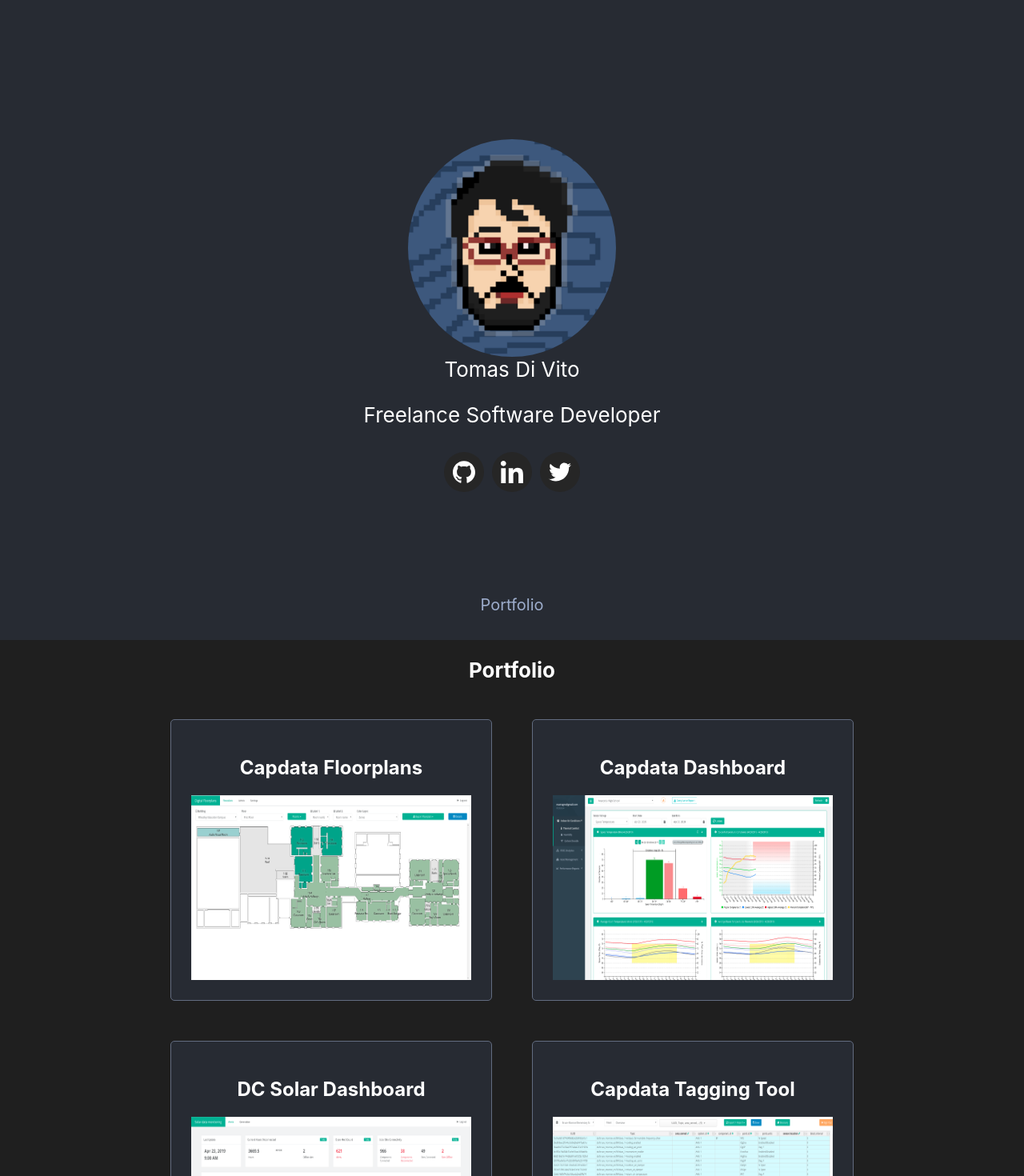
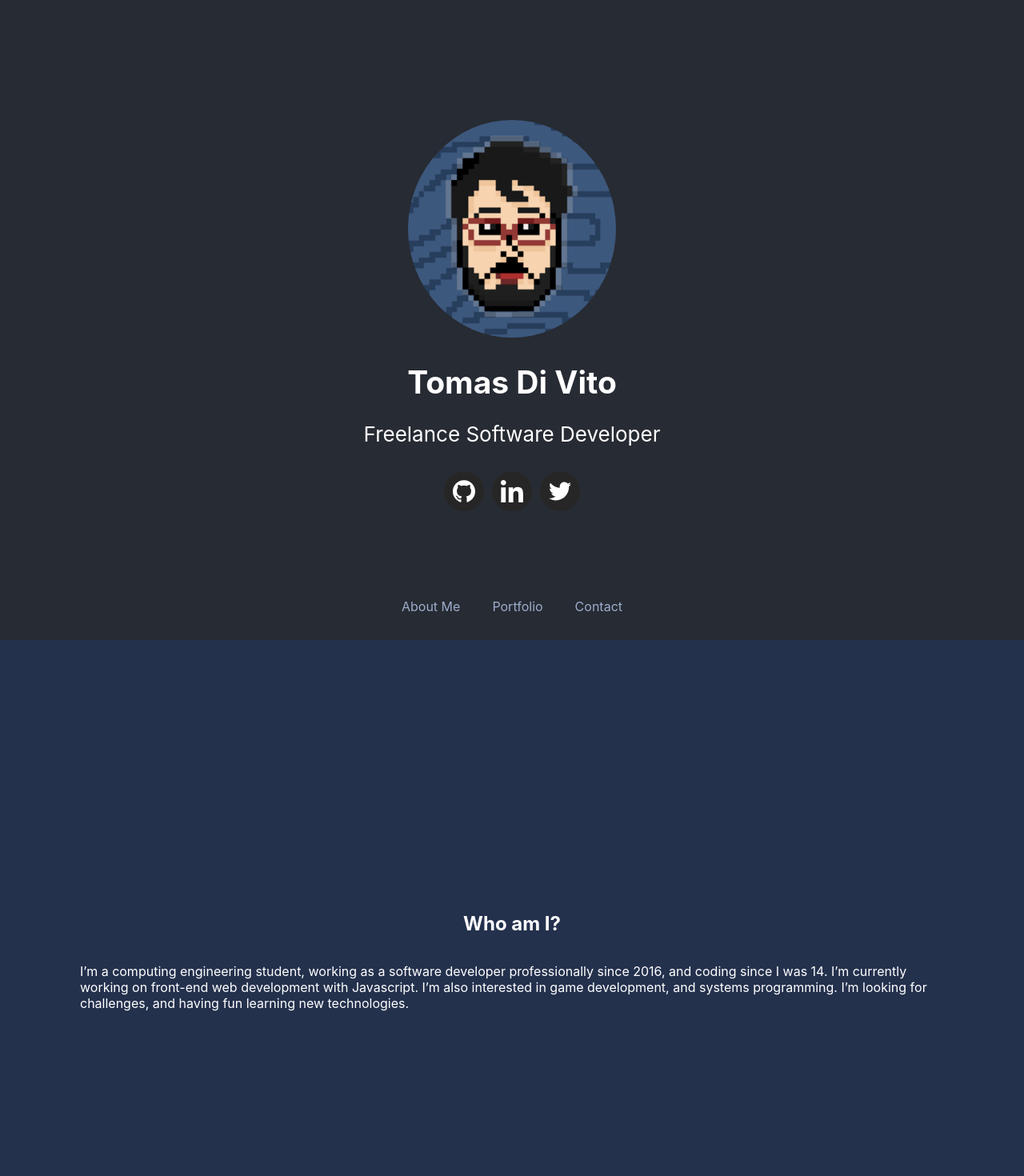
Before and after one commit to tomasdivito/paget, a React (Create React App) app: page / in a window 1280 px wide. Shown: the top 1470 px of the page at 80% size. Built offline with nearby package versions, Linux system fonts and the light colour scheme.

Commit message:
added about and contact sections and other changes

```diff
--- a/src/App.js
+++ b/src/App.js
@@ -2,14 +2,17 @@ import React from 'react';
 import './App.scss';
 
 import Landing from './components/landing/landing';
+import AboutMe from './components/about/about_me';
 import Gallery from './components/gallery/gallery';
+import Contact from './components/contact/contact';
 
-// TODO: Use `<section>` tag to separate the page
 function App() {
   return (
     <div id="app">
       <Landing />
+      <AboutMe />
       <Gallery />
+      <Contact />
     </div>
   );
 }
--- a/src/App.scss
+++ b/src/App.scss
@@ -1,6 +1,7 @@
 @import './style/colors.scss';
 
 html {
+  background-color: $gray-color;
   scroll-behavior: smooth;
 }
 
@@ -20,3 +21,16 @@ a {
     color: $link-color;
   }
 }
+
+section {
+  display: flex;
+  justify-content: center;
+  align-items: center;
+  flex-flow: column;
+
+  min-height: 100vh;
+  color: white;
+
+  padding-left: 100px;
+  padding-right: 100px;
+}
--- /dev/null
+++ b/src/components/about/about_me.js
@@ -0,0 +1,17 @@
+import React from 'react';
+
+import './about_me.scss';
+
+function AboutMe() {
+  return (
+    <section className="about-me" id="about-me">
+      <h1>Who am I?</h1>
+      <p>
+      I’m a computing engineering student, working as a software developer professionally since 2016, and coding since I was 14. I’m currently working on front-end web development with Javascript.
+      I’m also interested in game development, and systems programming. I’m looking for challenges, and having fun learning new technologies.
+      </p>
+    </section>
+  );
+};
+
+export default AboutMe;
--- /dev/null
+++ b/src/components/about/about_me.scss
@@ -0,0 +1,10 @@
+@import '../../style/colors.scss';
+
+.about-me {
+  background-color: $secondary-color;
+  $font-size: calc(10px + 2vmin);
+
+  .title {
+    font-size: $font-size;
+  }
+}
--- /dev/null
+++ b/src/components/contact/contact.js
@@ -0,0 +1,14 @@
+import React from 'react';
+
+import './contact.scss';
+
+function Contact() {
+  return (
+    <section id="contact">
+      <h1>Contact me!</h1>
+      <p>little form here ;)</p>
+    </section>
+  );
+};
+
+export default Contact;
--- a/src/components/gallery/gallery.scss
+++ b/src/components/gallery/gallery.scss
@@ -1,12 +1,7 @@
+@import '../../style/colors.scss';
+
 .portfolio-gallery {
-  display: flex;
-  justify-content: center;
-  align-items: center;
-  flex-flow: column;
-
-  min-height: 100vh;
-
-  background-color: #1f1f1f;
+  background-color: $primary-color;
   color: white;
 
   $font-size: calc(10px + 2vmin);
--- a/src/components/landing/landing.js
+++ b/src/components/landing/landing.js
@@ -7,7 +7,7 @@ const Landing = () => {
   return (
     <section id="landing" className="landing">
       <img alt="toti-logo" className="logo" src={avatar} />
-      <span className="portfolio-title">Tomas Di Vito</span>
+      <h2 className="portfolio-title">Tomas Di Vito</h2>
       <p>Freelance Software Developer</p>
       <div className="social-links">
         <a href="https://www.github.com/tomasdivito">
@@ -20,9 +20,17 @@ const Landing = () => {
           <img className="social-link" src={Images("./Twitter.svg")} alt="Twitter logo" />
         </a>
       </div>
-      <a className="page-link" href="#gallery">
-        Portfolio
-      </a>
+      <div className="page-links">
+        <a className="page-link" href="#about-me">
+          About Me
+        </a>
+        <a className="page-link" href="#gallery">
+          Portfolio
+        </a>
+        <a className="page-link" href="#contact">
+          Contact
+        </a>
+      </div>
     </section>
   );
 };
--- a/src/components/landing/landing.scss
+++ b/src/components/landing/landing.scss
@@ -22,15 +22,8 @@ h2.portfolio-title {
 }
 
 .landing {
-  text-align: center;
   background-color: $primary-color;
-  min-height: 100vh;
-  display: flex;
-  flex-direction: column;
-  align-items: center;
-  justify-content: center;
   font-size: calc(10px + 2vmin);
-  color: white;
 }
 
 @keyframes logo-spin {
@@ -42,28 +35,13 @@ h2.portfolio-title {
   }
 }
 
-.page-link {
+.page-links {
+  margin-bottom: 2rem;
   position: absolute;
-  bottom: 0px;
-  margin-bottom: 2rem;
-  font-size: 20px;
-  transition: all 1s ease-in-out;
-}
+  bottom: 0;
+  font-size: 1rem;
 
-.page-link:hover {
-  animation: upAndDownAnimation ease-in 1s infinite;
-}
-
-@keyframes upAndDownAnimation {
-  0%{
-    transform: translateY(0px);
-  }
-
-  50% {
-    transform: translateY(5px);
-  }
-
-  100%{
-    transform: translateY(0px);
+  a {
+    margin: 20px;
   }
 }
--- a/src/components/projects/project.js
+++ b/src/components/projects/project.js
@@ -4,11 +4,16 @@ import './project.scss';
 const Images = require.context("../../images");
 
 const Project = function ({ project }) {
-  console.log(Images)
   return (
     <div className="project">
       <h2>{project.name}</h2>
       <img alt={`${project.name} logo`} src={Images(`./${project.thumbnail}`)} />
+      <div className="details">
+        <p>Basic description of the project, hidden for when you click or hover over the project</p>
+        <div className="skill-list">
+          Javascript - Angular JS
+        </div>
+      </div>
     </div>
   )
 };
--- a/src/components/projects/project.scss
+++ b/src/components/projects/project.scss
@@ -14,17 +14,29 @@
 
   margin: 25px;
 
+  overflow: hidden;
+
   border-radius: 5px 5px 5px 5px;
   border: 1px solid $gray-color;
 
   img {
-    height: 100%;
     width: 100%;
   }
 
-  h4 {
+  h2 {
     margin: 0;
     margin-bottom: 1rem;
+  }
+
+  .details {
+    transition: all .2s ease-in-out;
+    display: none;
+  }
+
+  &:hover {
+    .details {
+      display: block;
+    }
   }
 }
 
```
Also changed, not shown: src/components/contact/contact.scss (added).
